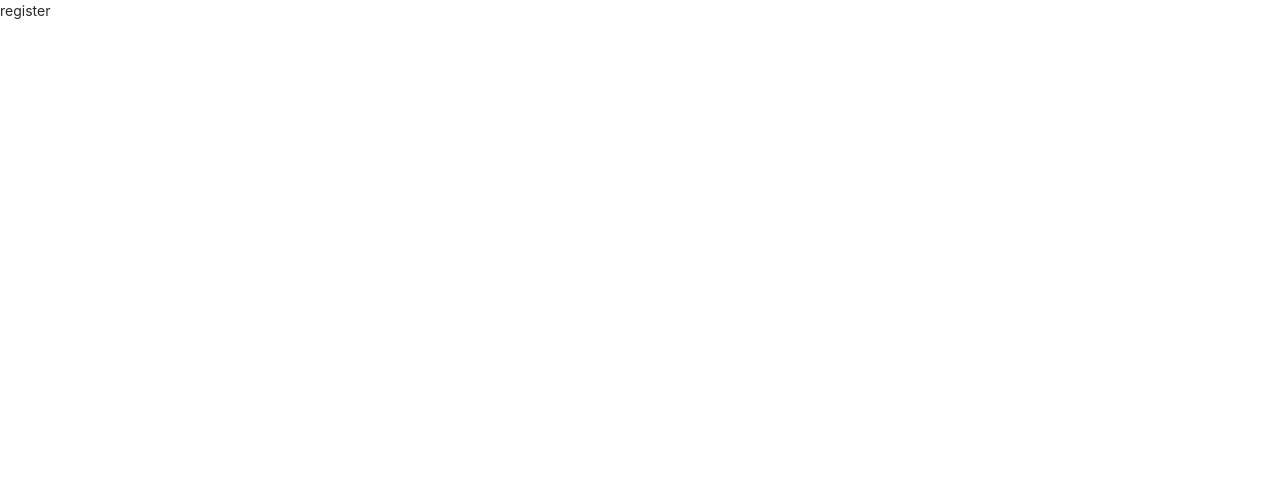
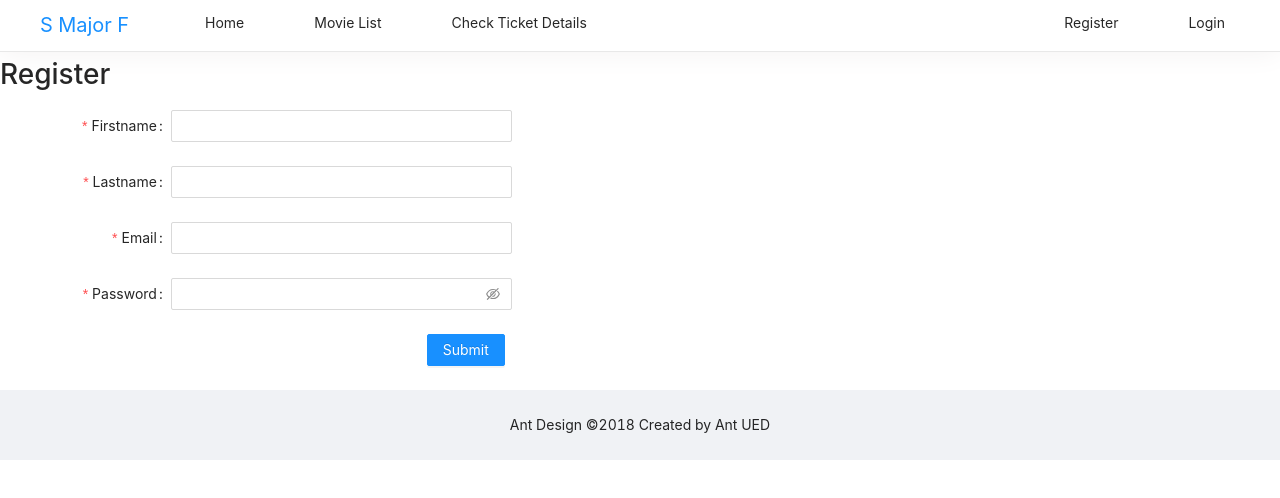
Before and after one commit to Peemajoke/Tn_bootcamp_movieTicketProject, a Next.js app in the folder Front-end/client/: page /register in a window 1280 px wide. Shown: the top 498 px of the page. Built offline with nearby package versions, Linux system fonts and the light colour scheme.

Commit message:
start layout of login, register, ticket serach

```diff
--- a/Front-end/client/components/Navbar.js
+++ b/Front-end/client/components/Navbar.js
@@ -23,7 +23,7 @@ class Navbar extends Component {
     return (
       <nav className="menuBar">
         <div className="logo">
-          <a href="www.marca.com">S Major F</a>
+          <a href="/">S Major F</a>
         </div>
         <div className="menuCon">
           <div className="leftMenu">
--- a/Front-end/client/components/left.js
+++ b/Front-end/client/components/left.js
@@ -2,11 +2,18 @@ import React, { Component } from "react";
 import { Menu } from "antd";
 const SubMenu = Menu.SubMenu;
 const MenuItemGroup = Menu.ItemGroup;
+
+const isLogin = true;
+
 class LeftMenu extends Component {
   render() {
     return (
+      <>
         <Menu mode="horizontal">
-        <Menu.Item key="mail">
+          <Menu.Item key="home">
+            <a href="/movieList">Home</a>
+          </Menu.Item>
+          <Menu.Item key="movieList">
             <a href="/movieList">Movie List</a>
           </Menu.Item>
           {/* <SubMenu title={<span>Blogs</span>}>
@@ -19,10 +26,13 @@ class LeftMenu extends Component {
             <Menu.Item key="setting:4">Option 4</Menu.Item>
           </MenuItemGroup>
         </SubMenu> */}
+          {isLogin && (
             <Menu.Item key="alipay">
               <a href="/checkTicket">Check Ticket Details</a>
             </Menu.Item>
+          )}
         </Menu>
+      </>
     );
   }
 }
--- a/Front-end/client/components/right.js
+++ b/Front-end/client/components/right.js
@@ -1,8 +1,12 @@
 import React, { Component } from "react";
 import { Menu } from "antd";
+
+const isLogin = true;
 class RightMenu extends Component {
   render() {
     return (
+      <>
+        {isLogin && (
           <Menu mode="horizontal">
             <Menu.Item key="mail">
               <a href="/register">Register</a>
@@ -11,6 +15,15 @@ class RightMenu extends Component {
               <a href="/login">Login</a>
             </Menu.Item>
           </Menu>
+        )}
+        {!isLogin && (
+          <Menu mode="horizontal">
+            <Menu.Item key="mail">
+              <a href="/">Logout</a>
+            </Menu.Item>
+          </Menu>
+        )}
+      </>
     );
   }
 }
--- a/Front-end/client/pages/register.js
+++ b/Front-end/client/pages/register.js
@@ -1,11 +1,87 @@
-import React from 'react';
+import Head from "next/head";
+import React, {useState} from "react";
+import { Button, Checkbox, Form, Input } from "antd";
+import Navbar from "../components/navbar";
+import Footer from "../components/Footer";
 
 function register(props) {
-    return (
-        <div>
-            register
-        </div>
-    );
+    const [email,setEmail] = useState('')
+    const [password, setPassword] = useState('')
+    const [firstname,setFirstname] = useState('')
+    const [lastname, setLastname] = useState('')
+
+    const onSubmit = () => {
+        console.log(firstname)
+        console.log(lastname)
+        console.log(email)
+        console.log(password)
+    }
+
+  return (
+    <>
+    <Head>
+        <title>S Major F: Register</title>
+        <meta name="description" content="Generated by create next app" />
+        <link rel="icon" href="/favicon.ico" />
+      </Head>
+      <Navbar />
+      <h1>Register</h1>
+      <Form
+        name="basic"
+        labelCol={{ span: 8 }}
+        wrapperCol={{ span: 16 }}
+        initialValues={{ remember: true }}
+        onFinish={() => {onSubmit}}
+        onFinishFailed={() => {
+          console.log("submit fail");
+        }}
+        autoComplete="off"
+      >
+        <Form.Item
+          label="Firstname"
+          name="firstname"
+          rules={[{ required: true, message: "Please input your firstname!" }]}
+          style={{ width: "40%" }}
+        >
+          <Input onChange={e => setFirstname(e.target.value)}/>
+        </Form.Item>
+
+        <Form.Item
+          label="Lastname"
+          name="lastname"
+          rules={[{ required: true, message: "Please input your lastname!" }]}
+          style={{ width: "40%" }}
+        >
+          <Input onChange={e => setLastname(e.target.value)}/>
+        </Form.Item>
+        <Form.Item
+          label="Email"
+          name="email"
+          rules={[{ required: true, message: "Please input your email!" }]}
+          style={{ width: "40%" }}
+        >
+          <Input type='email' onChange={e => setEmail(e.target.value)}/>
+        </Form.Item>
+
+        <Form.Item
+          label="Password"
+          name="password"
+          rules={[{ required: true, message: "Please input your password!" }]}
+          style={{ width: "40%" }}
+        >
+          <Input.Password onChange={e => setPassword(e.target.value)}/>
+        </Form.Item>
+
+        <Form.Item wrapperCol={{ offset: 8, span: 16 }}>
+          <Button type="primary" htmlType="submit" onClick={onSubmit}>
+            Submit
+          </Button>
+        </Form.Item>
+      </Form>
+
+      <Footer />
+    </>
+  );
 }
 
 export default register;
```
Also changed, not shown: Front-end/client/components/MoviesList.js (added, +11 -0 lines), Front-end/client/pages/checkTicket.js (+44 -6 lines), Front-end/client/pages/index.js (+10 -10 lines), Front-end/client/pages/login.js (+65 -6 lines), Front-end/client/pages/movieList.js (+15 -3 lines), Front-end/client/src/config/initApollo.js (added), 1 other file (tests, documents, lock files or other folders). Lines whose indentation alone changed are shown as unchanged.
